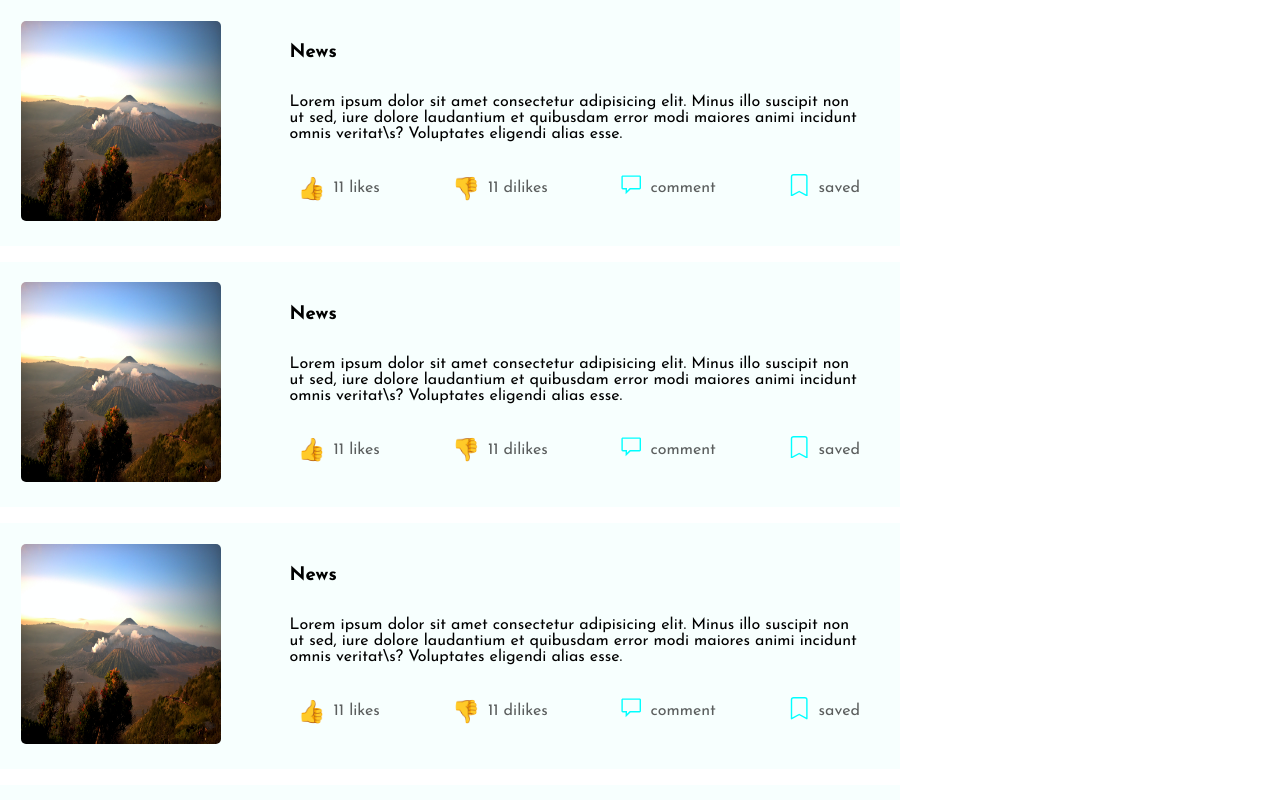
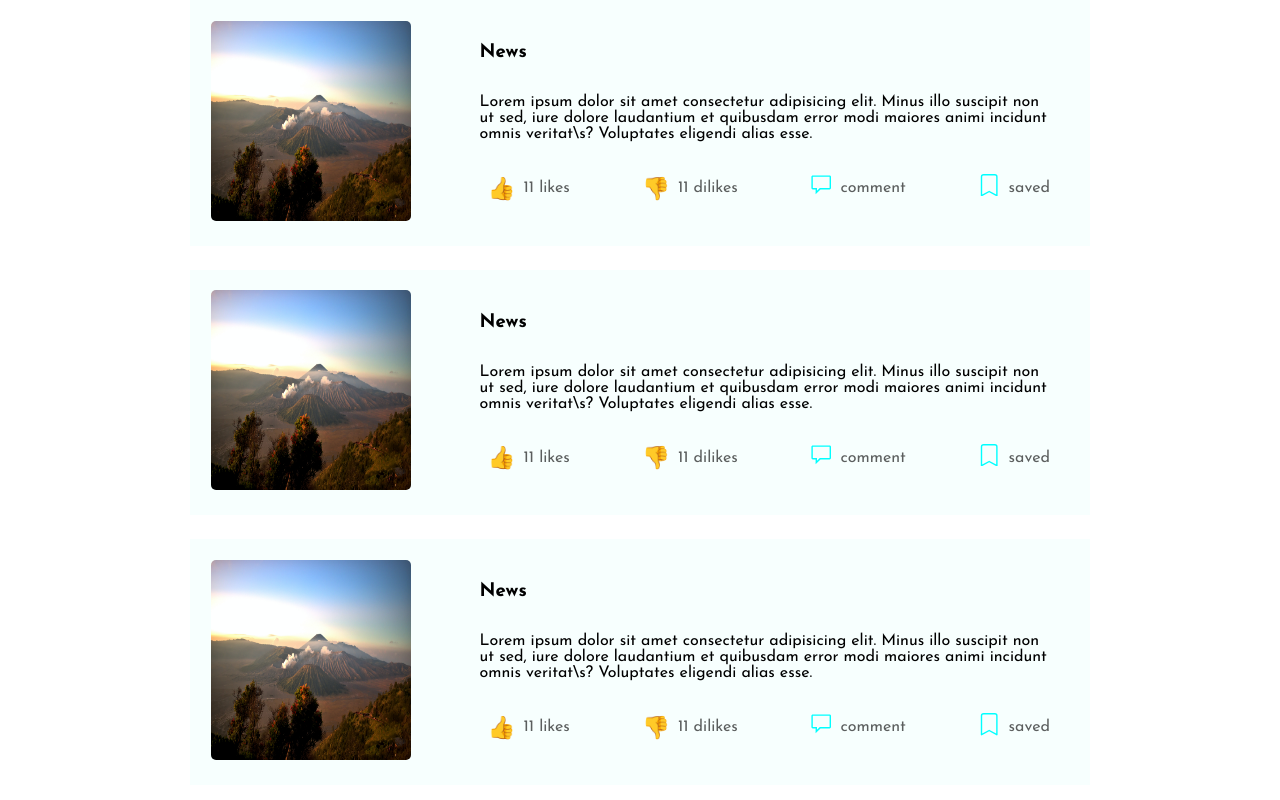
Before and after one commit to esmaelmoh/blog-mern-frontend, a React (Create React App) app: page / in a window 1280 px wide. Shown: the top 800 px of the page. Built offline with nearby package versions, Linux system fonts and the light colour scheme.

Commit message:
regular commit195

```diff
--- a/src/pages/Posts/Posts.css
+++ b/src/pages/Posts/Posts.css
@@ -1,5 +1,7 @@
 .posts-container{
     display: flex;
+    justify-content: center;
+    align-items: center;
     flex-direction: column;
-    gap: 1rem;
+    gap: 1.5rem;
 }
```
Also changed, not shown: 1 other file (tests, documents, lock files or other folders).
